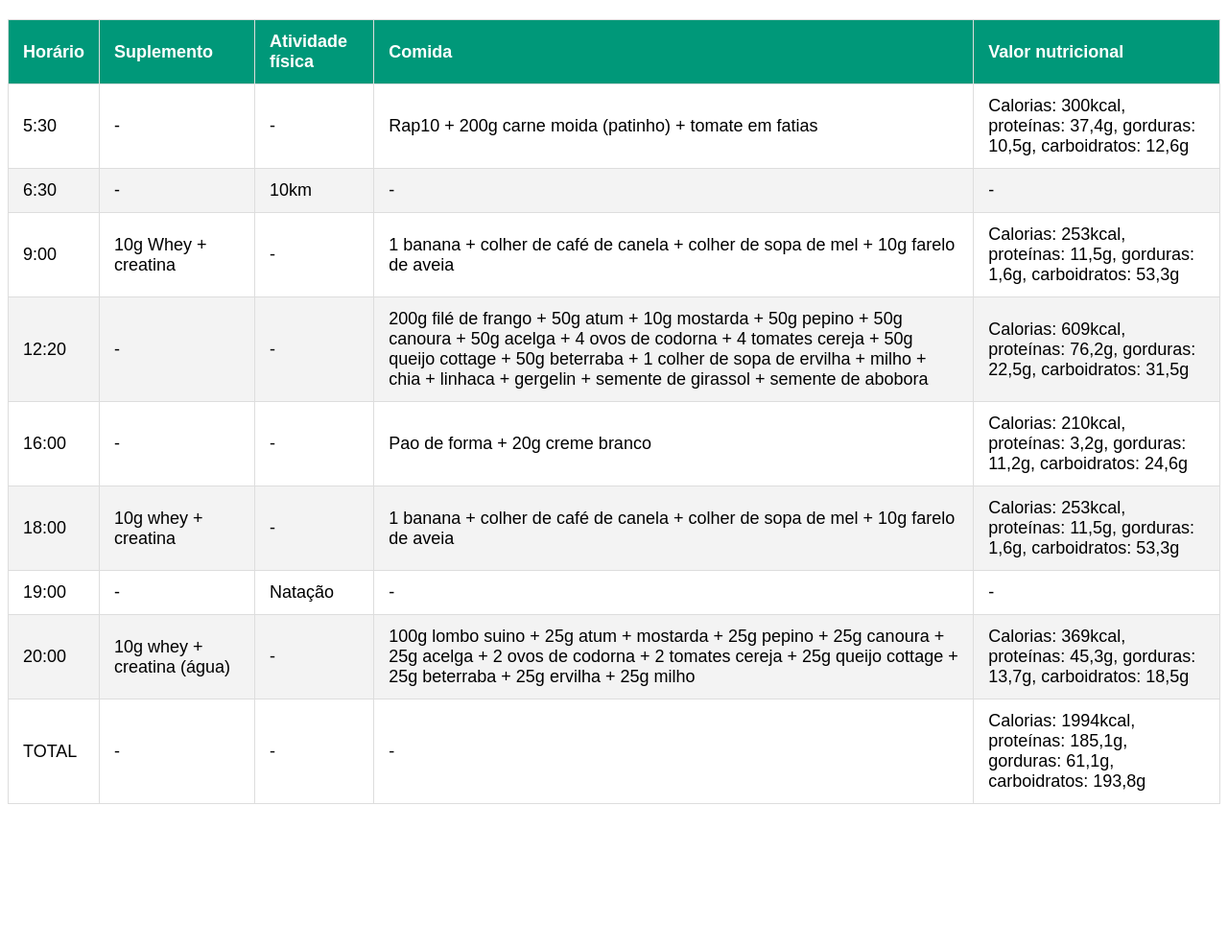
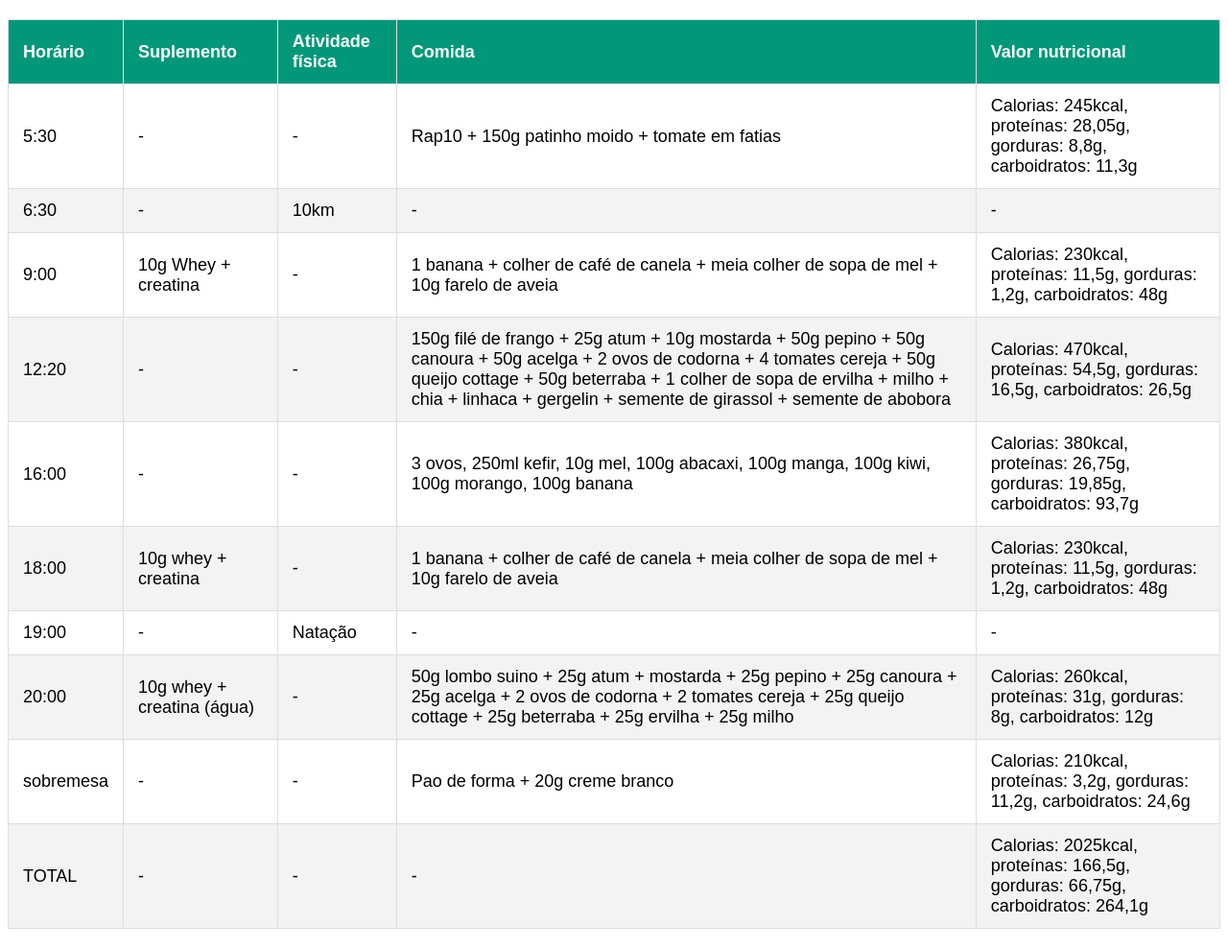
Before and after one commit to vjr-joseroberto/alimentacao, a plain HTML site: page Alimentacao.html in a window 1280 px wide. Shown: the whole page at 96% size. Before the commit the page ends 858 px from the top, so only its background shows below. Drawn offline with Linux system fonts and the light colour scheme.

Commit message:
dieta alimentar diaria

```diff
--- a/Alimentacao.html
+++ b/Alimentacao.html
@@ -22,8 +22,8 @@
                 <td>5:30</td>
                 <td>-</td>
                 <td>-</td>
-                <td>Rap10 + 200g carne moida (patinho) + tomate em fatias</td>
-                <td>Calorias: 300kcal, proteínas: 37,4g, gorduras: 10,5g, carboidratos: 12,6g</td>
+                <td>Rap10 + 150g patinho moido + tomate em fatias</td>
+                <td>Calorias: 245kcal, proteínas: 28,05g, gorduras: 8,8g, carboidratos: 11,3g</td>
             </tr>
             <tr>
                 <td>6:30</td>
@@ -36,30 +36,30 @@
                 <td>9:00</td>
                 <td>10g Whey + creatina</td>
                 <td>-</td>
-                <td>1 banana + colher de café de canela + colher de sopa de mel + 10g farelo de aveia</td>
-                <td>Calorias: 253kcal, proteínas: 11,5g, gorduras: 1,6g, carboidratos: 53,3g</td>
+                <td>1 banana + colher de café de canela + meia colher de sopa de mel + 10g farelo de aveia</td>
+                <td>Calorias: 230kcal, proteínas: 11,5g, gorduras: 1,2g, carboidratos: 48g</td>
             </tr>
             <tr>
                 <td>12:20</td>
                 <td>-</td>
                 <td>-</td>
-                <td>200g filé de frango + 50g atum + 10g mostarda + 50g pepino + 50g canoura + 50g acelga + 4 ovos de codorna + 4 tomates cereja + 50g queijo cottage + 50g beterraba + 1 colher de sopa de ervilha + milho + chia + linhaca + gergelin + semente de girassol + semente de abobora
+                <td>150g filé de frango + 25g atum + 10g mostarda + 50g pepino + 50g canoura + 50g acelga + 2 ovos de codorna + 4 tomates cereja + 50g queijo cottage + 50g beterraba + 1 colher de sopa de ervilha + milho + chia + linhaca + gergelin + semente de girassol + semente de abobora
                 </td>
-                <td>Calorias: 609kcal, proteínas: 76,2g, gorduras: 22,5g, carboidratos: 31,5g</td>
+                <td>Calorias: 470kcal, proteínas: 54,5g, gorduras: 16,5g, carboidratos: 26,5g</td>
             </tr>
             <tr>
                 <td>16:00</td>
                 <td>-</td>
                 <td>-</td>
-                <td>Pao de forma + 20g creme branco</td>
-                <td>Calorias: 210kcal, proteínas: 3,2g, gorduras: 11,2g, carboidratos: 24,6g</td>
+                <td>3 ovos, 250ml kefir, 10g mel, 100g abacaxi, 100g manga, 100g kiwi, 100g morango, 100g banana</td>
+                <td>Calorias: 380kcal, proteínas: 26,75g, gorduras: 19,85g, carboidratos: 93,7g</td>
             </tr>
             <tr>
                 <td>18:00</td>
                 <td>10g whey + creatina</td>
                 <td>-</td>
-                <td>1 banana + colher de café de canela + colher de sopa de mel + 10g farelo de aveia</td>
-                <td>Calorias: 253kcal, proteínas: 11,5g, gorduras: 1,6g, carboidratos: 53,3g</td>
+                <td>1 banana + colher de café de canela + meia colher de sopa de mel + 10g farelo de aveia</td>
+                <td>Calorias: 230kcal, proteínas: 11,5g, gorduras: 1,2g, carboidratos: 48g</td>
             </tr>
             <tr>
                 <td>19:00</td>
@@ -72,17 +72,24 @@
                 <td>20:00</td>
                 <td>10g whey + creatina (água)</td>
                 <td>-</td>
-                <td>100g lombo suino + 25g atum + mostarda + 25g pepino + 25g canoura + 25g acelga + 2 ovos de codorna + 2 tomates cereja +
+                <td>50g lombo suino + 25g atum + mostarda + 25g pepino + 25g canoura + 25g acelga + 2 ovos de codorna + 2 tomates cereja +
                     25g queijo cottage + 25g beterraba + 25g ervilha + 25g milho
                 </td>
-                <td>Calorias: 369kcal, proteínas: 45,3g, gorduras: 13,7g, carboidratos: 18,5g</td>
+                <td>Calorias: 260kcal, proteínas: 31g, gorduras: 8g, carboidratos: 12g</td>
+            </tr>
+            <tr>
+                <td>sobremesa</td>
+                <td>-</td>
+                <td>-</td>
+                <td>Pao de forma + 20g creme branco</td>
+                <td>Calorias: 210kcal, proteínas: 3,2g, gorduras: 11,2g, carboidratos: 24,6g</td>
             </tr>
             <tr>
                 <td>TOTAL</td>
                 <td>-</td>
                 <td>-</td>
                 <td>-</td>
-                <td>Calorias: 1994kcal, proteínas: 185,1g, gorduras: 61,1g, carboidratos: 193,8g</td>
+                <td>Calorias: 2025kcal, proteínas: 166,5g, gorduras: 66,75g, carboidratos: 264,1g</td>
             </tr>
         </tbody>
     </table>
```
